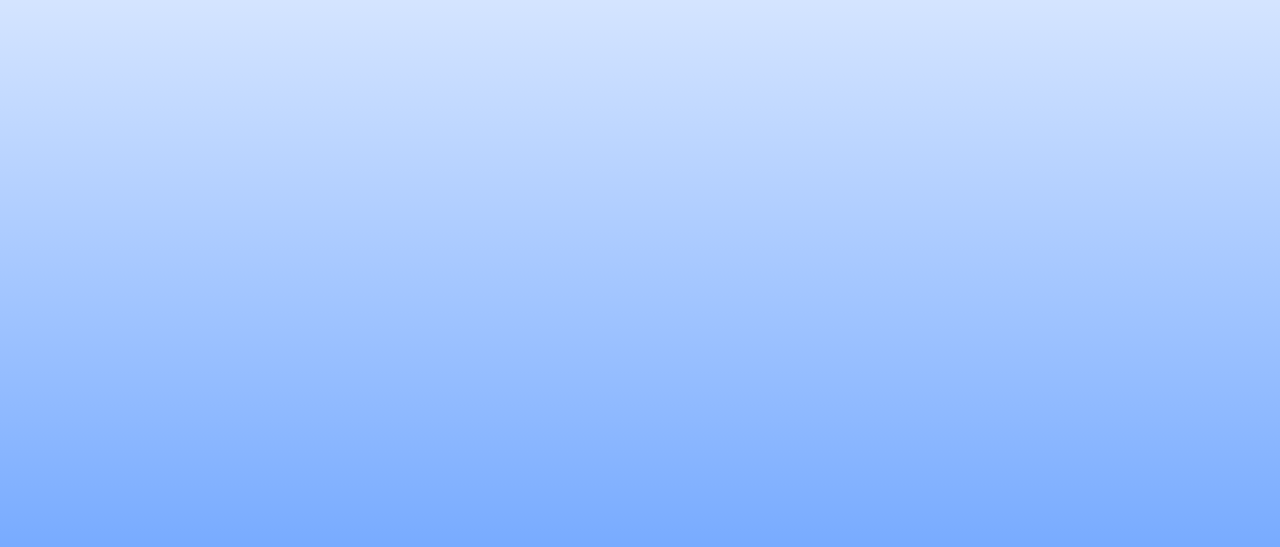
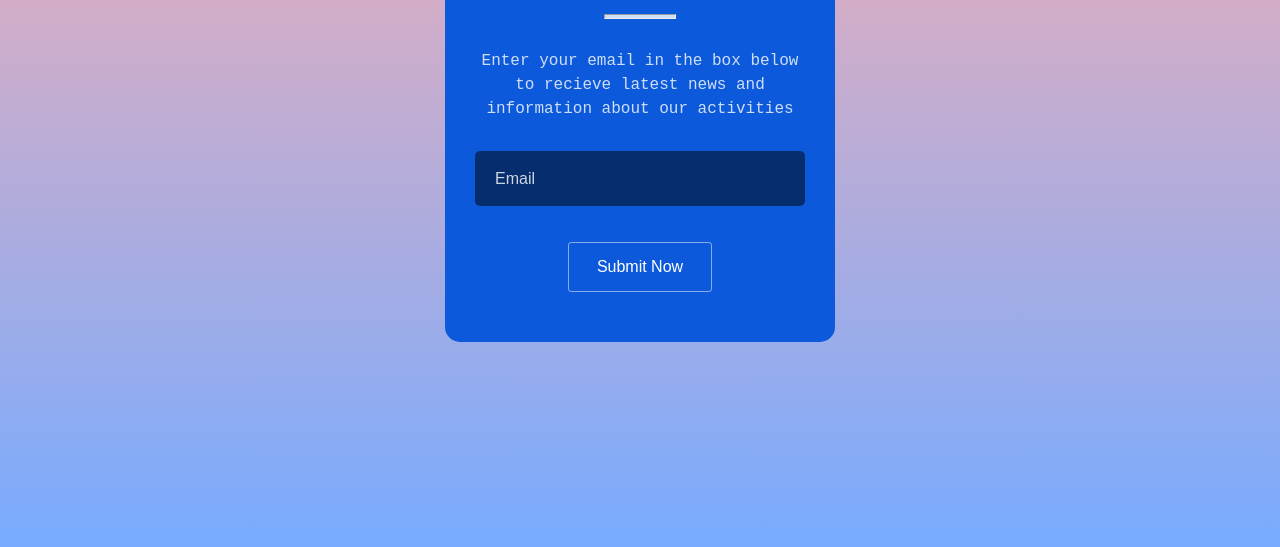
Before and after one commit to ilarioni/emailSignupForm, a plain HTML site: page index.html in a window 1280 px wide. Shown: the part 253-800 px from the top of the page. Drawn offline with Linux system fonts and the light colour scheme.

Commit message:
simple form
simple one page form

```diff
--- a/index.html
+++ b/index.html
@@ -11,7 +11,11 @@
         <h1>Get Newsletter</h1>
         <hr>
         <p>Enter your email in the box below to recieve latest news and information about our activities</p>
+        <form>
+            <input type="email" placeholder="Email" required>
+            <br>
+            <button type="submit">Submit Now</button>
+        </form>
     </div>
-
 </body>
 </html>
--- a/style.css
+++ b/style.css
@@ -4,6 +4,61 @@
 }
 body {
     font-family: monospace, sans-serif;
-    background: linear-gradient(#fff, #78abff);
+    background: linear-gradient(rgb(252, 174, 174), #78abff);
     min-height: 100vh;
+    padding: 150px 0;
+    box-sizing: border-box;
 }
+.newsletter{
+    background: #0c5adb;
+    margin: 0 auto;
+    text-align: center;
+    max-width: 330px;
+    padding: 50px 30px;
+    border-radius: 15px;
+    color: #fff;
+}
+.newsletter hr{
+    width: 70px;
+    height: 3px;
+    margin: 30px auto;
+    background: rgba(255,255,255,0.8);
+}
+.newsletter p{
+    font-size: 16px;
+    line-height: 24px;
+    color: rgba(255,255,255,0.8);
+    margin-bottom: 30px;
+}
+.newsletter input{
+    border-radius: 5px;
+    background-color: rgba(0,0,0,0.5);
+    width: 100%;
+    height: 55px;
+    border: 0px;
+    padding: 0 20px;
+    color: rgba(255,255,255,0.8);
+    margin-bottom: 36px;
+    outline: none;
+    box-sizing: border-box;
+    font-size: 16px;
+}
+::placeholder{
+    color: rgba(255,255,255,0.8);
+}
+.newsletter button{
+    border: 1px solid rgba(255,255,255,0.5);
+    border-radius: 3px;
+    height: 50px;
+    background-color: transparent;
+    color: #ffffff;
+    padding: 0px 28px;
+    cursor: pointer;
+    transition: 0.3s;
+    font-size: 16px;
+}
+.newsletter button:hover{
+    background-color: #02fdfd;
+    border-color: #02fdfd;
+    color: black;
+}
```
